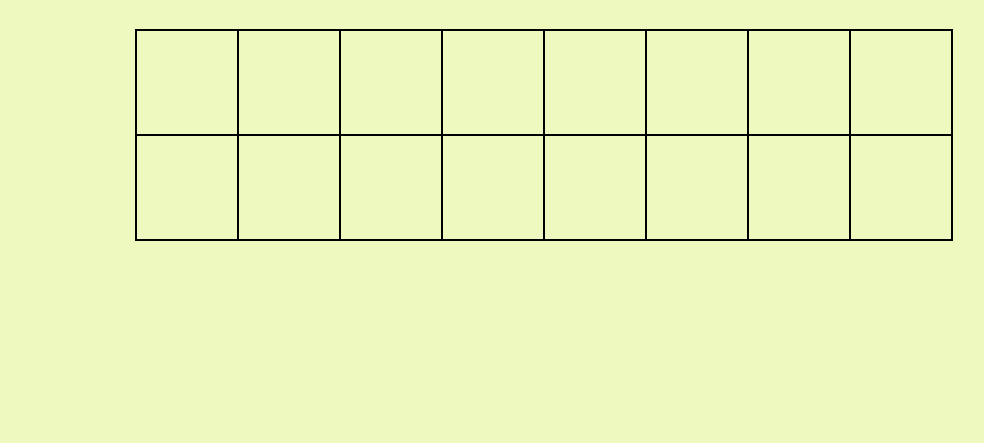
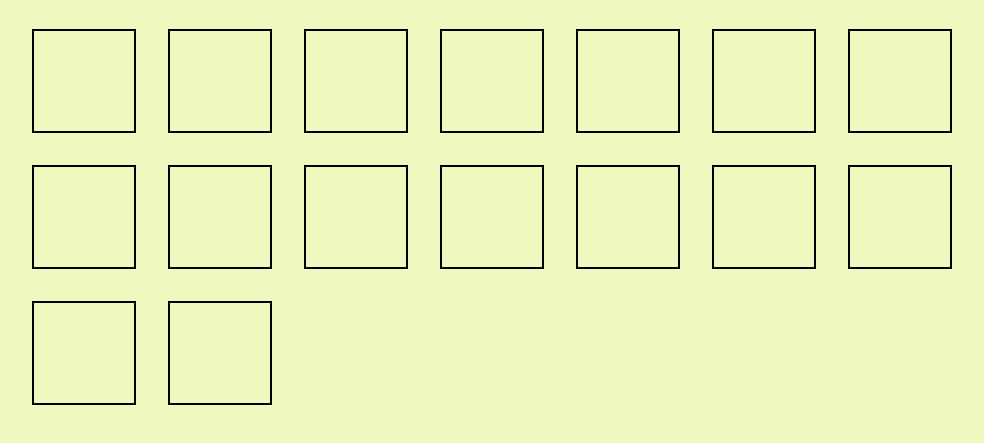
Before and after one commit to levymc/projetao_4, a plain HTML site: page index.html in a window 1280 px wide. Shown: the part 69-512 px from the top of the page, without its empty margins (96-1080 px from the left). Drawn offline with Linux system fonts and the light colour scheme.

Commit message:
mudando o layout para divs no lugar de table

```diff
--- a/index.html
+++ b/index.html
@@ -15,45 +15,43 @@
 			<h1 class="titulo2">PARROT CARD <br />GAME</h1>
 		</div>
 		<div class="container-principal">
-			<table class="table1">
-				<tr>
-					<td><img class="hidden" src="img/1.png"></td>
-					<td><img class="hidden" src="img/2.png"></td>
-					<td><img class="hidden" src="img/3.png"></td>
-					<td><img class="hidden" src="img/4.png"></td>
-					<td><img class="hidden" src="img/5.png"></td>
-					<td><img class="hidden" src="img/6.png"></td>
-					<td><img class="hidden" src="img/7.png"></td>
-					<td><img class="hidden" src="img/8.png"></td>
-				</tr>
-				<tr>
-					<td><img class="hidden" src="img/1.png"></td>
-					<td><img class="hidden" src="img/2.png"></td>
-					<td><img class="hidden" src="img/3.png"></td>
-					<td><img class="hidden" src="img/4.png"></td>
-					<td><img class="hidden" src="img/5.png"></td>
-					<td><img class="hidden" src="img/6.png"></td>
-					<td><img class="hidden" src="img/7.png"></td>
-					<td><img class="hidden" src="img/8.png"></td>
-				</tr>
+			<div class="table1">
+				<div class="row">
+					<div class="col card"><img class="hidden" src="img/1.png"></div>
+					<div class="col card"><img class="hidden" src="img/2.png"></div>
+					<div class="col card"><img class="hidden" src="img/3.png"></div>
+					<div class="col card"><img class="hidden" src="img/4.png"></div>
+					<div class="col card"><img class="hidden" src="img/5.png"></div>
+					<div class="col card"><img class="hidden" src="img/6.png"></div>
+					<div class="col card"><img class="hidden" src="img/7.png"></div>
+					<div class="col card"><img class="hidden" src="img/8.png"></div>
+					<div class="col card"><img class="hidden" src="img/1.png"></div>
+					<div class="col card"><img class="hidden" src="img/2.png"></div>
+					<div class="col card"><img class="hidden" src="img/3.png"></div>
+					<div class="col card"><img class="hidden" src="img/4.png"></div>
+					<div class="col card"><img class="hidden" src="img/5.png"></div>
+					<div class="col card"><img class="hidden" src="img/6.png"></div>
+					<div class="col card"><img class="hidden" src="img/7.png"></div>
+					<div class="col card"><img class="hidden" src="img/8.png"></div>
+				</div>
 			</table>
-			<table class="table2">
-				<tr><td><img class="hidden" src="img/1.png"></td></tr>
-				<tr><td><img class="hidden" src="img/2.png"></td></tr>
-				<tr><td><img class="hidden" src="img/3.png"></td></tr>
-				<tr><td><img class="hidden" src="img/4.png"></td></tr>
-				<tr><td><img class="hidden" src="img/5.png"></td></tr>
-				<tr><td><img class="hidden" src="img/6.png"></td></tr>
-				<tr><td><img class="hidden" src="img/7.png"></td></tr>
-				<tr><td><img class="hidden" src="img/8.png"></td></tr>
-				<tr><td><img class="hidden" src="img/1.png"></td></tr>
-				<tr><td><img class="hidden" src="img/2.png"></td></tr>
-				<tr><td><img class="hidden" src="img/3.png"></td></tr>
-				<tr><td><img class="hidden" src="img/4.png"></td></tr>
-				<tr><td><img class="hidden" src="img/5.png"></td></tr>
-				<tr><td><img class="hidden" src="img/6.png"></td></tr>
-				<tr><td><img class="hidden" src="img/7.png"></td></tr>
-				<tr><td><img class="hidden" src="img/8.png"></td></tr>
+			<div class="table2">
+				<div class="row"><img class="hidden" src="img/1.png"></div>
+				<div class="row"><img class="hidden" src="img/2.png"></div>
+				<div class="row"><img class="hidden" src="img/3.png"></div>
+				<div class="row"><img class="hidden" src="img/4.png"></div>
+				<div class="row"><img class="hidden" src="img/5.png"></div>
+				<div class="row"><img class="hidden" src="img/6.png"></div>
+				<div class="row"><img class="hidden" src="img/7.png"></div>
+				<div class="row"><img class="hidden" src="img/8.png"></div>
+				<div class="row"><img class="hidden" src="img/1.png"></div>
+				<div class="row"><img class="hidden" src="img/2.png"></div>
+				<div class="row"><img class="hidden" src="img/3.png"></div>
+				<div class="row"><img class="hidden" src="img/4.png"></div>
+				<div class="row"><img class="hidden" src="img/5.png"></div>
+				<div class="row"><img class="hidden" src="img/6.png"></div>
+				<div class="row"><img class="hidden" src="img/7.png"></div>
+				<div class="row"><img class="hidden" src="img/8.png"></div>
 			</table>
 		</div>
 	</main>
--- a/style.css
+++ b/style.css
@@ -20,17 +20,22 @@ html{
     letter-spacing: -0.004em;
     color: #75B79E;
 }
-tr{
-    box-sizing: border-box;
-
-    border-spacing: 50em 0 !important;
+.container-principal{
+    display: flex;
+    justify-content: center;
+    align-items: center;
 }
-table {
+.table1{
+    width: 80%;
+    display: flex;
     border-collapse: collapse;
-    margin: auto;
-    border-spacing: 50em 0 !important;
 }
-td {
+.row{
+    display: flex;
+    flex-wrap: wrap;
+    gap: 2em
+}
+.card {
 	border: 2px solid black;
 	width: 100px;
 	height: 100px;
```
